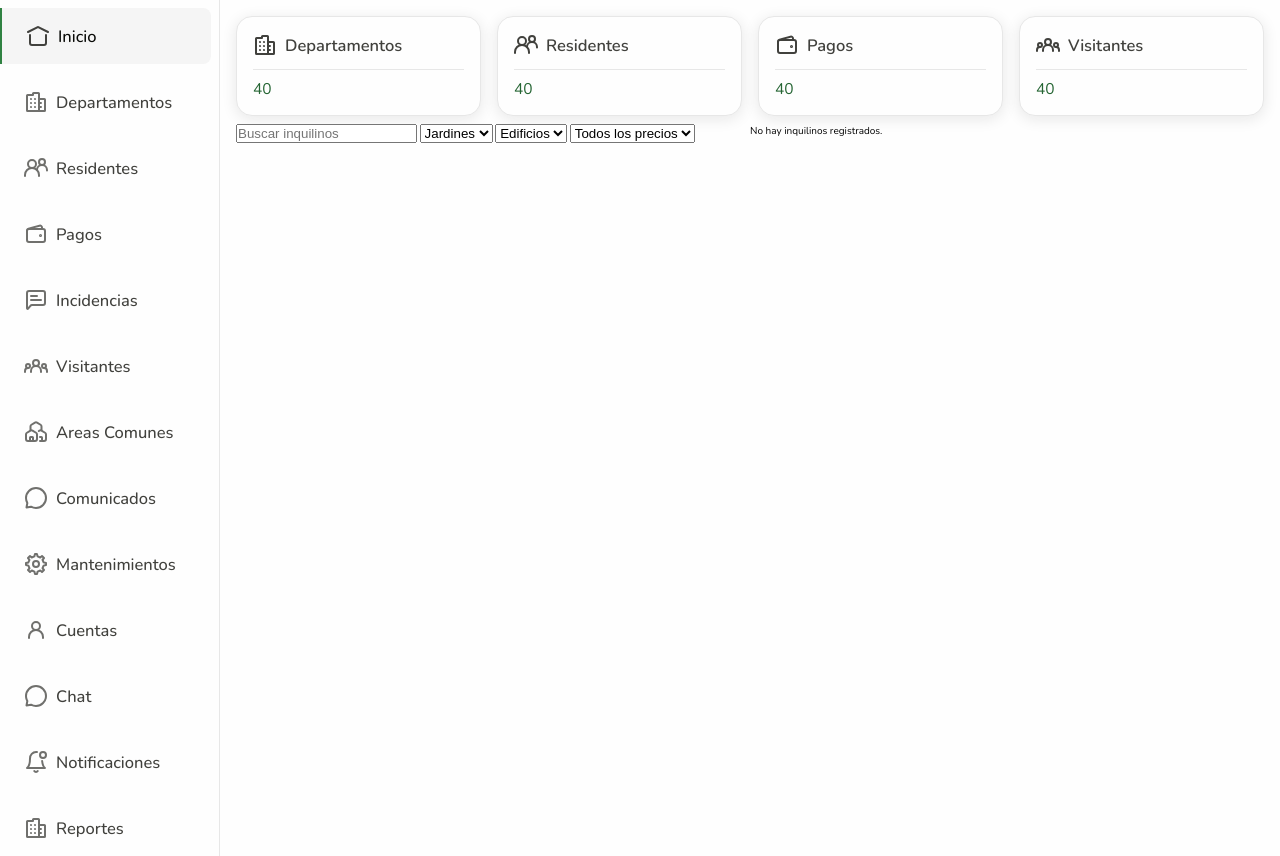
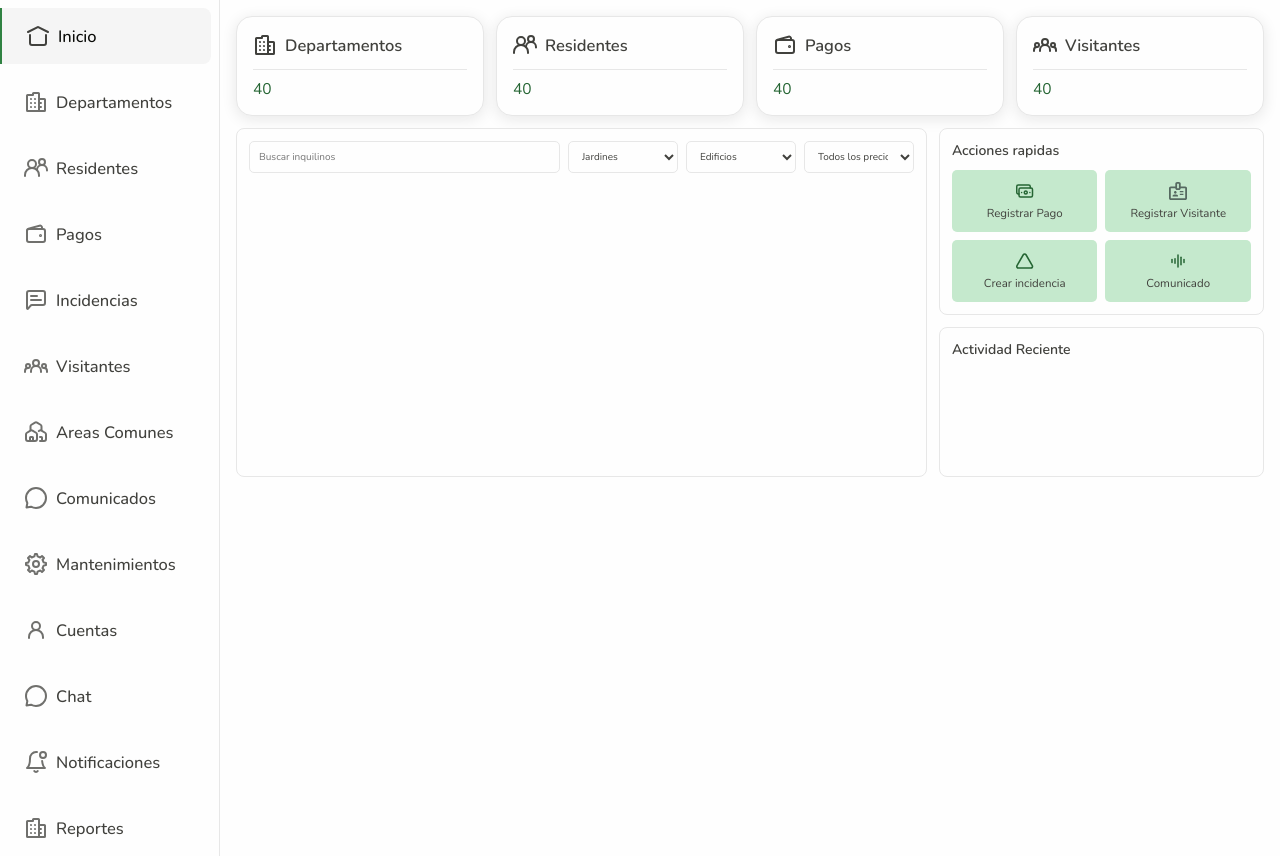
Before and after one commit to JMJ0331/condosys, a Django app: page /inicio in a window 1280 px wide. Shown: the part 64-920 px from the top of the page. Run offline with Django 4.2, Linux system fonts and the light colour scheme.

Commit message:
Estilo a las opciones rapidas dashboard

```diff
--- a/condosys/inicio/static/css/index.css
+++ b/condosys/inicio/static/css/index.css
@@ -0,0 +1,143 @@
+.container-main-side2 {
+	gap: 1.2rem;
+	padding: 1.6rem;
+}
+
+.container-flex1 {
+	display: grid;
+	grid-template-columns: repeat(4, minmax(0, 1fr));
+	gap: 1.2rem;
+}
+
+.container-flex {
+	display: grid;
+	grid-template-columns: minmax(0, 1.7fr) minmax(22rem, 0.8fr);
+	gap: 1.2rem;
+	min-height: 32rem;
+}
+
+.container-flex > .filtros,
+.acciones,
+.actividad-reciente {
+	min-width: 0;
+	padding: 1.2rem;
+	border: 1px solid var(--black-50);
+	border-radius: 0.8rem;
+	background: var(--white-50);
+}
+
+.container-search,
+.container-search > .filtros {
+	width: 100%;
+}
+
+.container-search > .filtros {
+	display: flex;
+	align-items: center;
+	gap: 0.8rem;
+}
+
+#search-input,
+#tipo-select,
+#estado-select,
+#rango-precio-select {
+	box-sizing: border-box;
+	min-width: 0;
+	height: 3.2rem;
+	padding: 0 0.9rem;
+	border: 1px solid var(--black-50);
+	border-radius: 0.5rem;
+	background: var(--white-50);
+	color: var(--black-400);
+	font: inherit;
+}
+
+#search-input {
+	flex: 1;
+}
+
+#tipo-select,
+#estado-select,
+#rango-precio-select {
+	flex: 0 1 11rem;
+}
+
+.Acciones-dashboard {
+	display: flex;
+	min-width: 0;
+	flex-direction: column;
+	gap: 1.2rem;
+}
+
+.acciones h3,
+.actividad-reciente h2 {
+	margin: 0 0 1rem;
+	color: var(--black-400);
+	font-size: 1.4rem;
+	font-weight: 600;
+}
+
+.container-acciones {
+	display: grid;
+	grid-template-columns: repeat(2, minmax(0, 1fr));
+	gap: 0.8rem;
+}
+
+.accion {
+	display: flex;
+	min-height: 6.2rem;
+	align-items: center;
+	justify-content: center;
+	flex-direction: column;
+	gap: 0.5rem;
+	border-radius: 0.5rem;
+	background: var(--green-100);
+	color: var(--black-400);
+	text-align: center;
+}
+
+.accion img {
+	width: 1.8rem;
+	height: 1.8rem;
+}
+
+.accion p {
+	margin: 0;
+	font-size: 1.15rem;
+}
+
+.actividad-reciente {
+	flex: 1;
+	min-height: 15rem;
+}
+
+@media (max-width: 900px) {
+	.container-flex1 {
+		grid-template-columns: repeat(2, minmax(0, 1fr));
+	}
+
+	.container-flex {
+		grid-template-columns: 1fr;
+	}
+}
+
+@media (max-width: 560px) {
+	.container-main-side2 {
+		padding: 1rem;
+	}
+
+	.container-flex1,
+	.container-search > .filtros {
+		grid-template-columns: 1fr;
+		flex-direction: column;
+		align-items: stretch;
+	}
+
+	#search-input,
+	#tipo-select,
+	#estado-select,
+	#rango-precio-select {
+		width: 100%;
+		flex-basis: auto;
+	}
+}
--- a/condosys/inicio/templates/inicio/index.html
+++ b/condosys/inicio/templates/inicio/index.html
@@ -1,4 +1,8 @@
 {% extends 'base.html' %} {% load static %}
+
+{% block extra_css %}
+<link rel="stylesheet" href="{% static 'css/index.css' %}">
+{% endblock %}
 
 {% block mini-cards %}
 
@@ -10,7 +14,7 @@
     {%include 'componentes/mini_card.html' with url_imagen="images/icons/community.svg" nombre_modulo="Visitantes" data="40"%}
   </div>
 
-  <div class="container-flex">
+  <div class="container-flex" >
     <div class="filtros">
       <div class="container-search">
         <div class="filtros">
@@ -40,12 +44,35 @@
       </div>
     </div>
 
-    <div class="inquilinos">
-      {% for x in inquilinos %}
-      <article class="inquilino">{{ x }}</article>
-      {% empty %}
-      <p class="empty-state">No hay inquilinos registrados.</p>
-      {% endfor %}
+    <div class="Acciones-dashboard">
+      <div class="acciones">
+        <h3>Acciones rapidas</h3>
+
+        <div class="container-acciones">
+          <span class="accion" role="button">
+            <img src="{% static 'images/icons/lot-of-cash.svg' %}" alt="" />
+            <p>Registrar Pago</p>
+          </span>
+          <span class="accion" role="button">
+            <img src="{% static 'images/icons/container.svg' %}" alt="" />
+            <p>Registrar Visitante</p>
+          </span>
+          <span class="accion" role="button">
+            <img src="{% static 'images/icons/vector.svg' %}" alt="" />
+            <p>Crear incidencia</p>
+          </span>
+
+          <span class="accion" role="button">
+            <img src="{% static 'images/icons/voice.svg' %}" alt="" />
+            <p>Comunicado</p>
+          </span>
+        </div>
+      </div>
+
+      <div class="actividad-reciente">
+        <h2>Actividad Reciente</h2>
+      </div>
+    </div>
     </div>
   </div>
 </div>
--- a/condosys/templates/base.html
+++ b/condosys/templates/base.html
@@ -7,6 +7,7 @@
     <title>Dashboard - Condosys </title>
     <link rel="stylesheet" href="{% static "css/style.css" %}">
     <link rel="stylesheet" href="{% static "css/mediaquerys.css" %}">
+    {% block extra_css %}{% endblock %}
 
 </head>
 <body>
```
Also changed, not shown: condosys/static/images/icons/Container.svg (added), condosys/static/images/icons/Vector.svg (added), condosys/static/images/icons/lot-of-cash.svg (added), condosys/static/images/icons/voice.svg (added).
